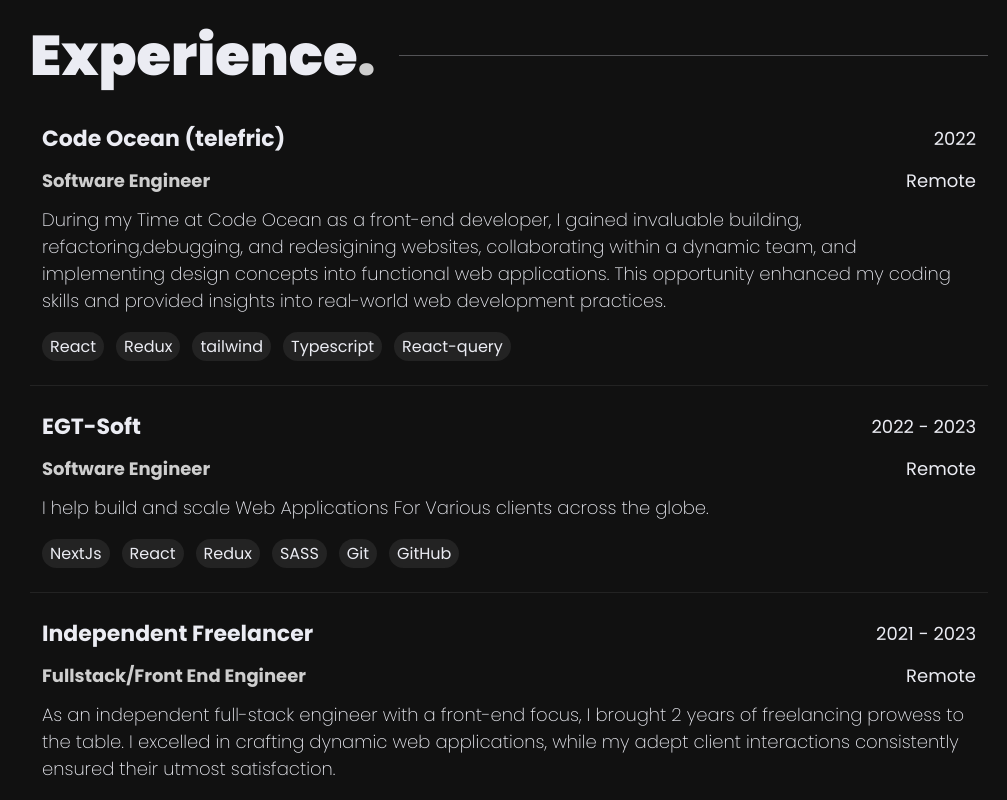
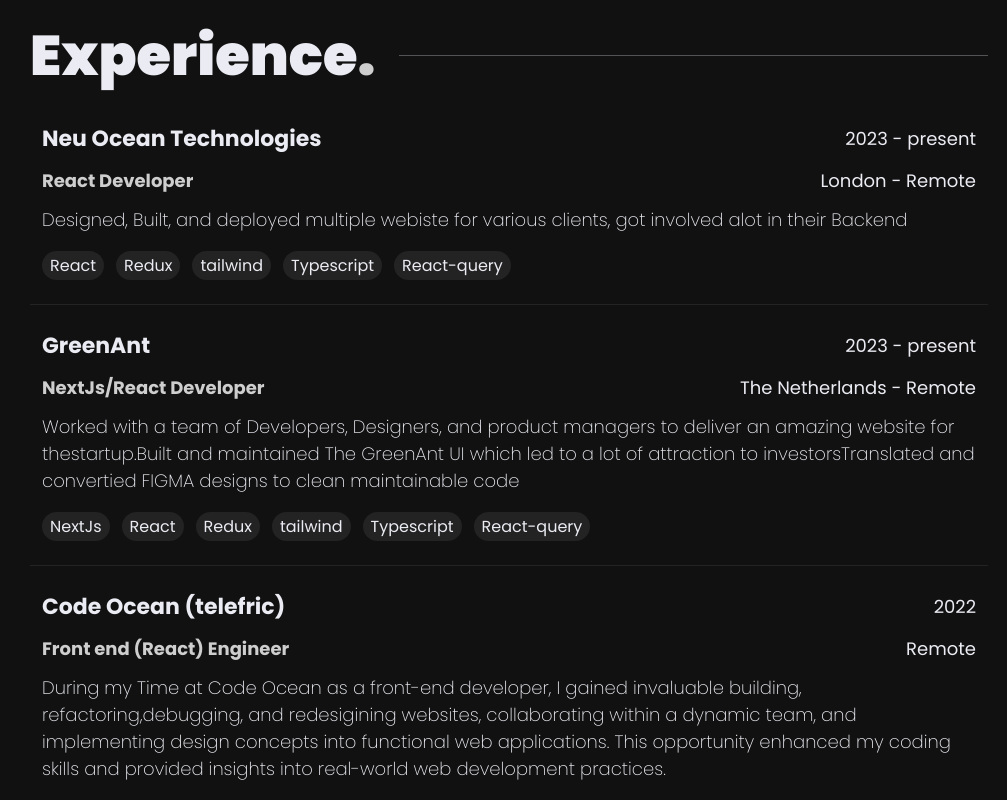
Before and after one commit to ammmarr/steam-portfolio-typescript, a Next.js app: page / in a window 1280 px wide. Shown: the part 3400-4200 px from the top of the page, without its empty margins (161-1168 px from the left). Built offline with nearby package versions, Linux system fonts and the light colour scheme.

Commit message:
resume update

```diff
--- a/components/home/experience/Experience.tsx
+++ b/components/home/experience/Experience.tsx
@@ -14,8 +14,26 @@
 
 const experience = [
   {
+    title: "Neu Ocean Technologies",
+    position: "React Developer",
+    time: "2023 - present",
+    location: "London - Remote",
+    description:
+      "Designed, Built, and deployed multiple webiste for various clients, got involved alot in their Backend",
+    tech: ["React", "Redux", "tailwind", "Typescript", "React-query"],
+  },
+  {
+    title: "GreenAnt",
+    position: "NextJs/React Developer",
+    time: "2023 - present",
+    location: "The Netherlands - Remote",
+    description:
+      "Worked with a team of Developers, Designers, and product managers to deliver an amazing website for thestartup.Built and maintained The GreenAnt UI which led to a lot of attraction to investorsTranslated and convertied FIGMA designs to clean maintainable code",
+    tech: ["NextJs", "React", "Redux", "tailwind", "Typescript", "React-query"],
+  },
+  {
     title: "Code Ocean (telefric)",
-    position: "Software Engineer",
+    position: "Front end (React) Engineer",
     time: "2022",
     location: "Remote",
     description:
@@ -24,20 +42,12 @@
   },
   {
     title: "EGT-Soft",
-    position: "Software Engineer",
+    position: "Front end (React) Engineer",
     time: "2022 - 2023",
     location: "Remote",
     description:
       "I help build and scale Web Applications For Various clients across the globe.",
-    tech: [
-      "NextJs",
-      "React",
-      "Redux",
-      "SASS",
-      "Git",
-      "GitHub",
-
-    ],
+    tech: ["NextJs", "React", "Redux", "SASS", "Git", "GitHub"],
   },
   {
     title: "Independent Freelancer",
@@ -58,7 +68,6 @@
       "NextAuth",
       "Firebase",
       "Cloudinary",
-
     ],
   },
   {
@@ -70,5 +79,4 @@
       "  During my internship at Motajer as a front-end developer, I gained invaluable experience in crafting responsive user interfaces, collaborating within a dynamic team, and implementing design concepts into functional web applications. This opportunity enhanced my coding skills and provided insights into real-world web development practices.",
     tech: ["React", "Redux", "tailwind", "Rest ApI"],
   },
-
 ];
```
Also changed, not shown: 1 other file (tests, documents, lock files or other folders).
